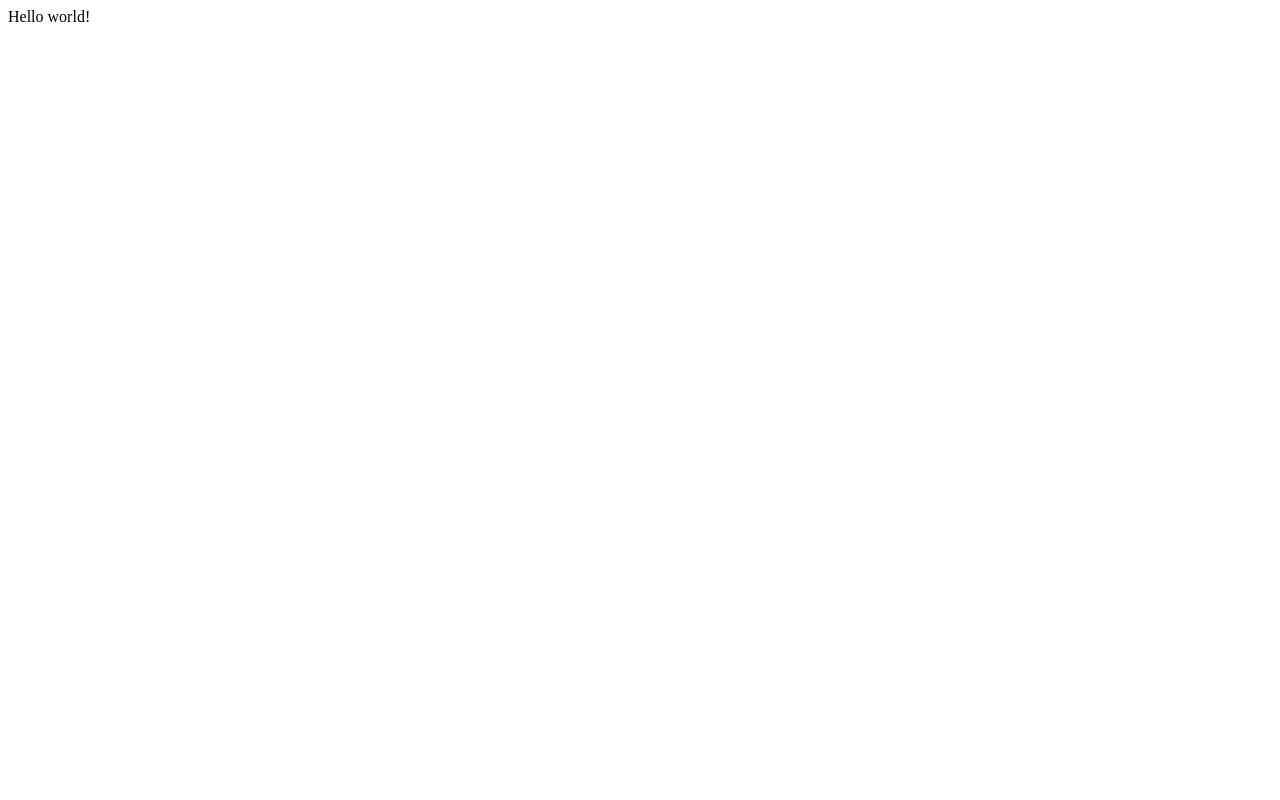
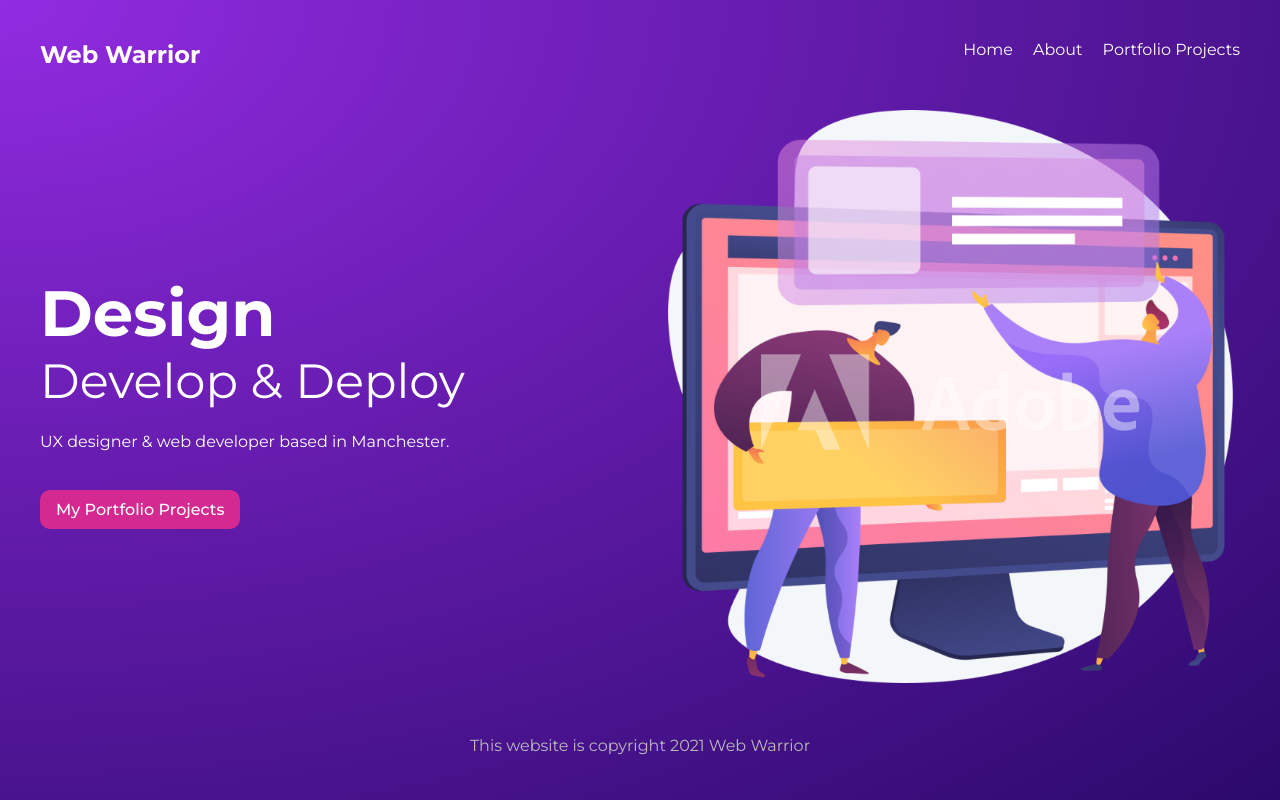
Before and after one commit to Anislazhar/gatsby_project, a Gatsby site: page / in a window 1280 px wide. Built offline with nearby package versions, Linux system fonts and the light colour scheme; Gatsby itself is replaced by a stand-in of ours.

Commit message:
clean up

```diff
--- a/gatsby-config.js
+++ b/gatsby-config.js
@@ -6,5 +6,25 @@
 
 module.exports = {
   /* Your site config here */
-  plugins: [],
+  plugins: [
+    {
+      resolve: `gatsby-source-filesystem`,
+      options: {
+        name: `notes`,
+        path: `${__dirname}/src/notes/`,
+      },
+    },
+    {
+      resolve: `gatsby-source-filesystem`,
+      options: {
+        name: `projects`,
+        path: `${__dirname}/src/projects/`,
+      },
+    },
+  ],
+  siteMetadata: {
+    title: "Web Warrior",
+    description: "web dev portfolio",
+    copyright: "This website is copyright 2021 Web Warrior",
+  },
 }
--- /dev/null
+++ b/src/components/Layout.js
@@ -0,0 +1,29 @@
+import React from 'react'
+import Navbar from './Navbar'
+import '../styles/global.css'
+import { graphql, useStaticQuery } from 'gatsby'
+
+export default function Layout({ children }) {
+  const data = useStaticQuery(graphql`
+    {
+      site {
+        siteMetadata {
+          copyright
+        }
+      }
+    }
+  `)
+  const { copyright } = data.site.siteMetadata
+
+  return (
+    <div className="layout">
+      <Navbar />
+      <div className="content">
+        { children }
+      </div>
+      <footer>
+        <p>{ copyright }</p>
+      </footer>
+    </div>
+  )
+}
--- /dev/null
+++ b/src/components/Navbar.js
@@ -0,0 +1,26 @@
+import React from 'react'
+import { graphql, Link, useStaticQuery } from 'gatsby'
+
+export default function Navbar() {
+  const data = useStaticQuery(graphql`
+    {
+      site {
+        siteMetadata {
+          title
+        }
+      }
+    }
+  `)
+  const { title } = data.site.siteMetadata
+
+  return (
+    <nav>
+      <h1>{ title }</h1>
+      <div className="links">
+        <Link to="/">Home</Link>
+        <Link to="/about">About</Link>
+        <Link to="/projects">Portfolio Projects</Link>
+      </div>
+    </nav>
+  )
+}
--- /dev/null
+++ b/src/notes/bar.txt
@@ -0,0 +1 @@
+bar
--- /dev/null
+++ b/src/notes/foo.txt
@@ -0,0 +1 @@
+foo
--- a/src/pages/index.js
+++ b/src/pages/index.js
@@ -1,5 +1,20 @@
 import React from "react"
+import { Link } from 'gatsby'
+import Layout from "../components/Layout"
+import styles from '../styles/home.module.css'
 
 export default function Home() {
-  return <div>Hello world!</div>
+  return (
+    <Layout>
+      <section className={styles.header}>
+        <div>
+          <h2>Design</h2>
+          <h3>Develop & Deploy</h3>
+          <p>UX designer & web developer based in Manchester.</p>
+          <Link className={styles.btn} to="/projects">My Portfolio Projects</Link>
+        </div>
+        <img src="/banner.png" alt="site banner" style={{ maxWidth: '100%' }} />
+      </section>
+    </Layout>
+  )
 }
--- /dev/null
+++ b/src/styles/global.css
@@ -0,0 +1,50 @@
+@import url('https://fonts.googleapis.com/css2?family=Montserrat:wght@300;400;500;700&display=swap');
+
+* {
+  margin: 0;
+  padding: 0;
+  text-decoration: none;
+  font-family: "Montserrat";
+  color: white;
+}
+html, body {
+  min-height: 100%;
+}
+body {
+  background: radial-gradient(at top left, rgba(146,43,225,1) 0%, rgba(43,9,107,1) 100%);
+  background-repeat: no-repeat;
+}
+p {
+  margin: 16px auto;
+  line-height: 1.5em;
+}
+
+/* layout & nav */
+.layout {
+  max-width: 1200px;
+  margin: 0 auto;
+}
+nav {
+  display: grid;
+  grid-template-columns: 1fr 1fr;
+  margin: 40px auto;
+}
+nav .links {
+  display: inline-block;
+  text-align: right;
+}
+nav a {
+  display: inline-block;
+  margin-left: 20px;
+  font-weight: 400;
+  padding-bottom: 8px;
+  border-bottom: 3px solid transparent;
+}
+nav a:hover {
+  border-color: white;
+}
+footer p{
+  text-align: center;
+  color: #bbb;
+  margin: 40px auto;
+}
--- /dev/null
+++ b/src/styles/home.module.css
@@ -0,0 +1,22 @@
+.header {
+  display: grid;
+  grid-template-columns: 1fr 1fr;
+  grid-gap: 40px;
+  align-items: center;
+}
+.header h2 {
+  font-size: 4em;
+}
+.header h3 {
+  font-size: 3em;
+  font-weight: 400;
+  margin-bottom: 20px;
+}
+.btn {
+  display: inline-block;
+  background: #D42990;
+  padding: 10px 16px;
+  border-radius: 10px;
+  margin-top: 20px;
+  font-weight: 500;
+}
```
Also changed, not shown: src/pages/404.js (added, +15 -0 lines), src/pages/about.js (added, +17 -0 lines), src/pages/projects/index.js (added, +16 -0 lines), src/projects/dojo-coffee-house.md (added, +11 -0 lines), src/styles/projects.module.css (added, +11 -0 lines), static/banner.png (added).
